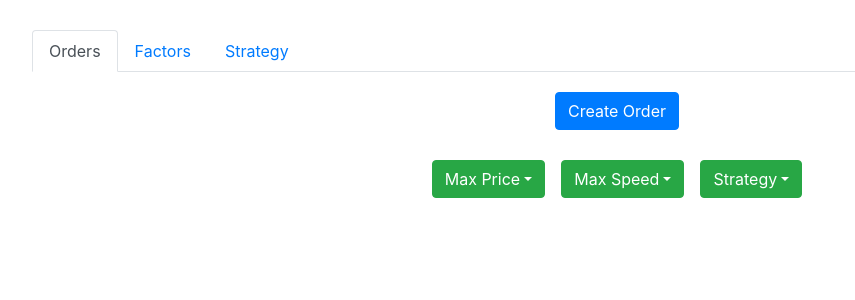
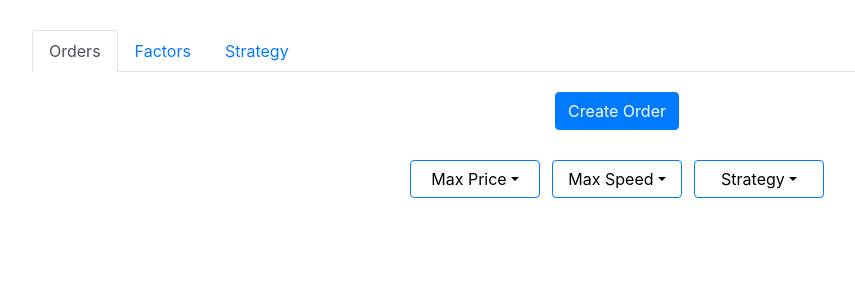
Before and after one commit to aveWorld/prototype-1, a React (Create React App) app: page / in a window 1280 px wide. Shown: the top 300 px of the page, without its empty margins (23-878 px from the left). Built offline with nearby package versions, Linux system fonts and the light colour scheme.

Commit message:
change style

```diff
--- a/src/pages/Home/Home.js
+++ b/src/pages/Home/Home.js
@@ -67,9 +67,7 @@ export default function Home() {
           </button>
           <div className="form__block">
             <Dropdown onSelect={(_, event) => handleField(event, 'maxPrice')}>
-              <Dropdown.Toggle variant="success" id="dropdown-basic">
-                {blockData.maxPrice}
-              </Dropdown.Toggle>
+              <Dropdown.Toggle id="dropdown-basic">{blockData.maxPrice}</Dropdown.Toggle>
               <Dropdown.Menu>
                 <Dropdown.Item>1</Dropdown.Item>
                 <Dropdown.Item>2</Dropdown.Item>
@@ -80,9 +78,7 @@ export default function Home() {
               <span className="error-span ">Required</span>
             )}
             <Dropdown onSelect={(_, event) => handleField(event, 'maxSpeed')}>
-              <Dropdown.Toggle variant="success" id="dropdown-basic">
-                {blockData.maxSpeed}
-              </Dropdown.Toggle>
+              <Dropdown.Toggle id="dropdown-basic">{blockData.maxSpeed}</Dropdown.Toggle>
               <Dropdown.Menu>
                 <Dropdown.Item>1</Dropdown.Item>
                 <Dropdown.Item>2</Dropdown.Item>
@@ -93,9 +89,7 @@ export default function Home() {
               <span className="error-span">Required</span>
             )}
             <Dropdown onSelect={(_, event) => handleField(event, 'strategy')}>
-              <Dropdown.Toggle variant="success" id="dropdown-basic">
-                {blockData.strategy}
-              </Dropdown.Toggle>
+              <Dropdown.Toggle id="dropdown-basic">{blockData.strategy}</Dropdown.Toggle>
               <Dropdown.Menu>
                 <Dropdown.Item>1</Dropdown.Item>
                 <Dropdown.Item>2</Dropdown.Item>
--- a/src/styles/pages/_main.scss
+++ b/src/styles/pages/_main.scss
@@ -7,7 +7,13 @@
 }
 
 .dropdown {
-  margin: 0 8px;
+  margin: 0 6px;
+}
+
+.dropdown-toggle {
+  width: 130px;
+  background-color: $white;
+  color: $black;
 }
 
 .form {
```
